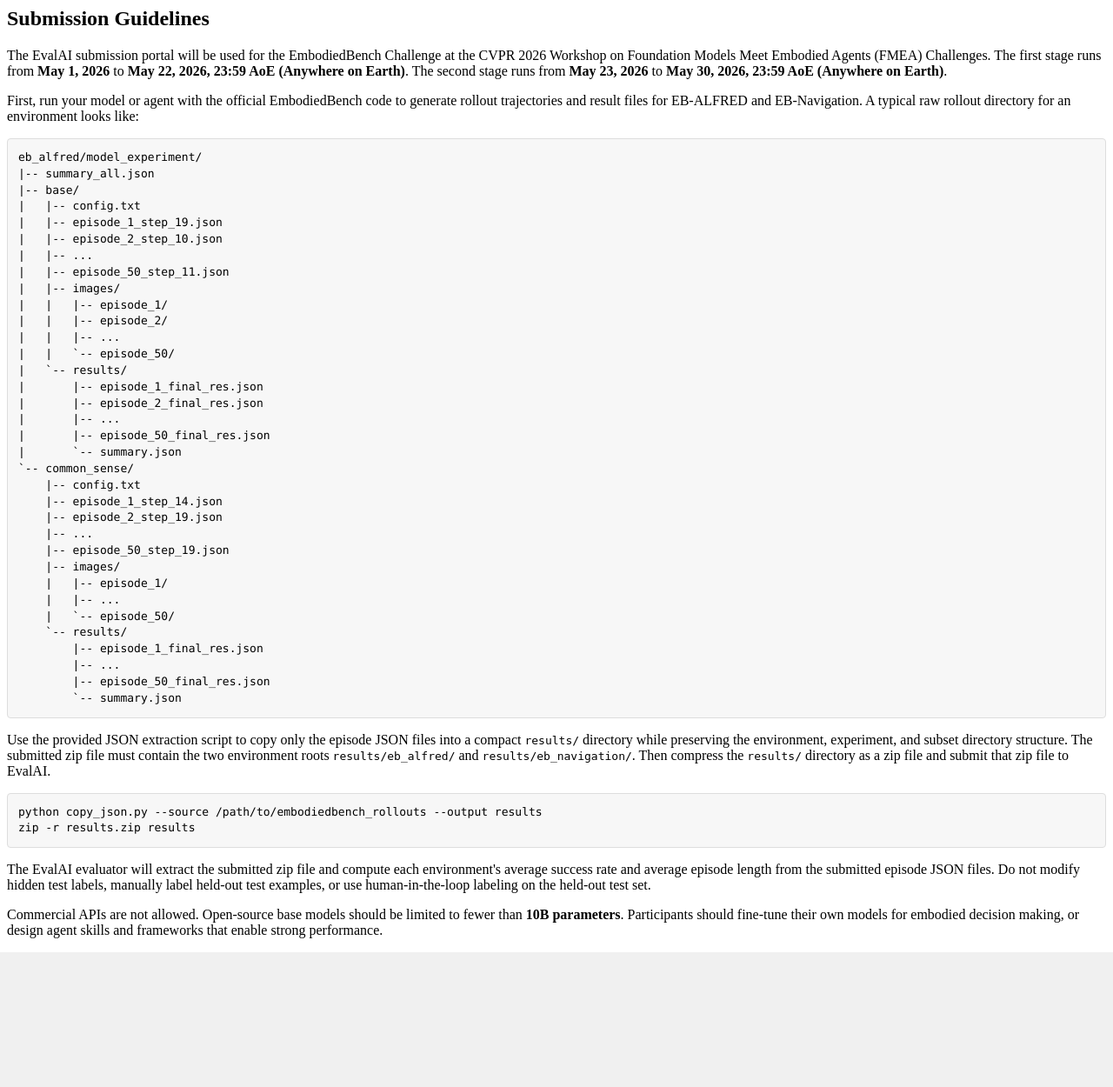
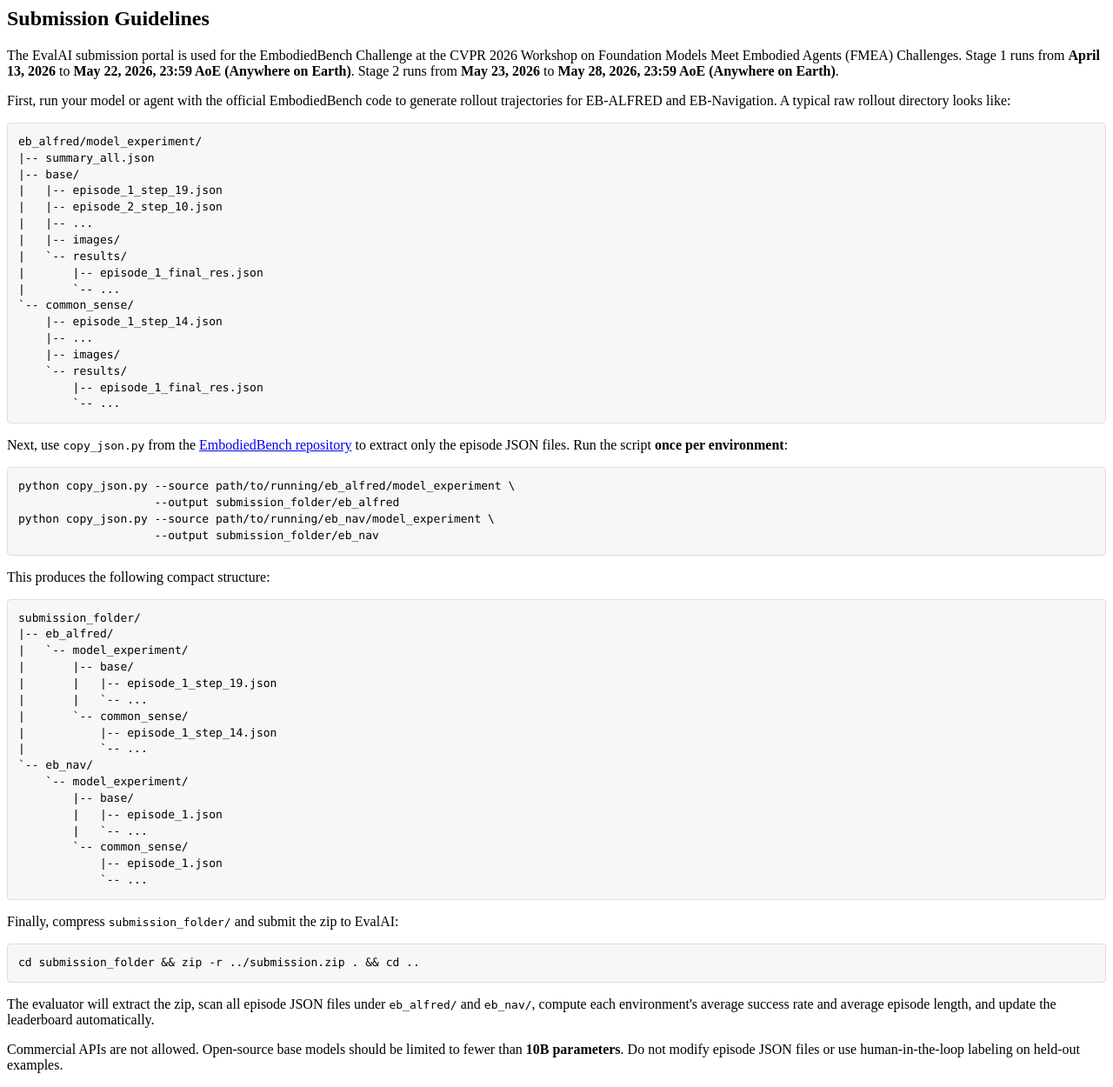
Before and after one commit to YangRui2015/EmbodiedBench-Challenge, a Python web app: template templates/submission_guidelines.html in a window 1280 px wide. Shown: the whole page at 87% size. Before the commit the page ends 1095 px from the top, so only its background shows below. Run offline with Jinja, Linux system fonts and the light colour scheme; the template is opened without the code that fills it, so the values that code supplies are empty.

Commit message:
Sync all templates and eval script with actual submission format
eval script:
- Robustly locate eb_alfred/eb_nav anywhere in extracted zip tree
  (handles submission_folder/, results/, or bare top-level layouts)

evaluation_details.html:
- Fix Stage 1 date: May 1 → April 13
- Fix Stage 2 date: May 30 → May 28
- Fix directory name: eb_navigation → eb_nav
- Show correct 2-command copy_json.py usage + zip command

submission_guidelines.html:
- Fix all dates (Apr 13, May 28)
- Fix directory name: eb_navigation → eb_nav
- Show correct 2-command copy_json.py workflow
- Add output directory structure diagram
- Fix zip command: cd submission_folder && zip -r ../submission.zip .

challenge_phase_1_description.html: May 1 → April 13
challenge_phase_2_description.html: May 30 → May 28 (both occurrences)

Co-Authored-By: Claude Sonnet 4.6 <noreply@anthropic.com>

```diff
--- a/templates/challenge_phase_1_description.html
+++ b/templates/challenge_phase_1_description.html
@@ -5,7 +5,7 @@
 </p>
 
 <p>
-  This phase runs from <strong>May 1, 2026</strong> to <strong>May 22, 2026, 23:59 AoE (Anywhere on Earth)</strong>.
+  This phase runs from <strong>April 13, 2026</strong> to <strong>May 22, 2026, 23:59 AoE (Anywhere on Earth)</strong>.
 </p>
 
 <p>
--- a/templates/challenge_phase_2_description.html
+++ b/templates/challenge_phase_2_description.html
@@ -5,7 +5,7 @@
 </p>
 
 <p>
-  This phase runs from <strong>May 23, 2026</strong> to <strong>May 30, 2026, 23:59 AoE (Anywhere on Earth)</strong>.
+  This phase runs from <strong>May 23, 2026</strong> to <strong>May 28, 2026, 23:59 AoE (Anywhere on Earth)</strong>.
 </p>
 
 <p>
@@ -13,5 +13,5 @@
 </p>
 
 <p>
-  The final submission deadline is <strong>May 30, 2026, 23:59 AoE (Anywhere on Earth)</strong>. The final submission package format, result announcement schedule, and any additional reproducibility requirements will be announced before this phase opens.
+  The final submission deadline is <strong>May 28, 2026, 23:59 AoE (Anywhere on Earth)</strong>. The final submission package format, result announcement schedule, and any additional reproducibility requirements will be announced before this phase opens.
 </p>
--- a/templates/submission_guidelines.html
+++ b/templates/submission_guidelines.html
@@ -1,59 +1,72 @@
 <h2>Submission Guidelines</h2>
 
 <p>
-  The EvalAI submission portal will be used for the EmbodiedBench Challenge at the CVPR 2026 Workshop on Foundation Models Meet Embodied Agents (FMEA) Challenges. The first stage runs from <strong>May 1, 2026</strong> to <strong>May 22, 2026, 23:59 AoE (Anywhere on Earth)</strong>. The second stage runs from <strong>May 23, 2026</strong> to <strong>May 30, 2026, 23:59 AoE (Anywhere on Earth)</strong>.
+  The EvalAI submission portal is used for the EmbodiedBench Challenge at the CVPR 2026 Workshop on Foundation Models Meet Embodied Agents (FMEA) Challenges. Stage 1 runs from <strong>April 13, 2026</strong> to <strong>May 22, 2026, 23:59 AoE (Anywhere on Earth)</strong>. Stage 2 runs from <strong>May 23, 2026</strong> to <strong>May 28, 2026, 23:59 AoE (Anywhere on Earth)</strong>.
 </p>
 
 <p>
-  First, run your model or agent with the official EmbodiedBench code to generate rollout trajectories and result files for EB-ALFRED and EB-Navigation. A typical raw rollout directory for an environment looks like:
+  First, run your model or agent with the official EmbodiedBench code to generate rollout trajectories for EB-ALFRED and EB-Navigation. A typical raw rollout directory looks like:
 </p>
 
-<pre style="background: #f7f7f7; border: 1px solid #ddd; border-radius: 4px; padding: 12px; overflow-x: auto; white-space: pre; font-family: Menlo, Monaco, Consolas, 'Courier New', monospace; font-size: 13px; line-height: 1.45;">eb_alfred/model_experiment/
+<pre style="background:#f7f7f7;border:1px solid #ddd;border-radius:4px;padding:12px;overflow-x:auto;white-space:pre;font-family:Menlo,Monaco,Consolas,'Courier New',monospace;font-size:13px;line-height:1.45;">eb_alfred/model_experiment/
 |-- summary_all.json
 |-- base/
-|   |-- config.txt
 |   |-- episode_1_step_19.json
 |   |-- episode_2_step_10.json
 |   |-- ...
-|   |-- episode_50_step_11.json
 |   |-- images/
-|   |   |-- episode_1/
-|   |   |-- episode_2/
-|   |   |-- ...
-|   |   `-- episode_50/
 |   `-- results/
 |       |-- episode_1_final_res.json
-|       |-- episode_2_final_res.json
-|       |-- ...
-|       |-- episode_50_final_res.json
-|       `-- summary.json
+|       `-- ...
 `-- common_sense/
-    |-- config.txt
     |-- episode_1_step_14.json
-    |-- episode_2_step_19.json
     |-- ...
-    |-- episode_50_step_19.json
     |-- images/
-    |   |-- episode_1/
-    |   |-- ...
-    |   `-- episode_50/
     `-- results/
         |-- episode_1_final_res.json
-        |-- ...
-        |-- episode_50_final_res.json
-        `-- summary.json</pre>
+        `-- ...</pre>
 
 <p>
-  Use the provided JSON extraction script to copy only the episode JSON files into a compact <code>results/</code> directory while preserving the environment, experiment, and subset directory structure. The submitted zip file must contain the two environment roots <code>results/eb_alfred/</code> and <code>results/eb_navigation/</code>. Then compress the <code>results/</code> directory as a zip file and submit that zip file to EvalAI.
+  Next, use <code>copy_json.py</code> from the <a href="https://github.com/EmbodiedBench/EmbodiedBench/blob/master/copy_json.py" target="_blank">EmbodiedBench repository</a> to extract only the episode JSON files. Run the script <strong>once per environment</strong>:
 </p>
 
-<pre style="background: #f7f7f7; border: 1px solid #ddd; border-radius: 4px; padding: 12px; overflow-x: auto; white-space: pre; font-family: Menlo, Monaco, Consolas, 'Courier New', monospace; font-size: 13px; line-height: 1.45;">python copy_json.py --source /path/to/embodiedbench_rollouts --output results
-zip -r results.zip results</pre>
+<pre style="background:#f7f7f7;border:1px solid #ddd;border-radius:4px;padding:12px;overflow-x:auto;white-space:pre;font-family:Menlo,Monaco,Consolas,'Courier New',monospace;font-size:13px;line-height:1.45;">python copy_json.py --source path/to/running/eb_alfred/model_experiment \
+                    --output submission_folder/eb_alfred
+python copy_json.py --source path/to/running/eb_nav/model_experiment \
+                    --output submission_folder/eb_nav</pre>
 
 <p>
-  The EvalAI evaluator will extract the submitted zip file and compute each environment's average success rate and average episode length from the submitted episode JSON files. Do not modify hidden test labels, manually label held-out test examples, or use human-in-the-loop labeling on the held-out test set.
+  This produces the following compact structure:
+</p>
+
+<pre style="background:#f7f7f7;border:1px solid #ddd;border-radius:4px;padding:12px;overflow-x:auto;white-space:pre;font-family:Menlo,Monaco,Consolas,'Courier New',monospace;font-size:13px;line-height:1.45;">submission_folder/
+|-- eb_alfred/
+|   `-- model_experiment/
+|       |-- base/
+|       |   |-- episode_1_step_19.json
+|       |   `-- ...
+|       `-- common_sense/
+|           |-- episode_1_step_14.json
+|           `-- ...
+`-- eb_nav/
+    `-- model_experiment/
+        |-- base/
+        |   |-- episode_1.json
+        |   `-- ...
+        `-- common_sense/
+            |-- episode_1.json
+            `-- ...</pre>
+
+<p>
+  Finally, compress <code>submission_folder/</code> and submit the zip to EvalAI:
+</p>
+
+<pre style="background:#f7f7f7;border:1px solid #ddd;border-radius:4px;padding:12px;overflow-x:auto;white-space:pre;font-family:Menlo,Monaco,Consolas,'Courier New',monospace;font-size:13px;line-height:1.45;">cd submission_folder && zip -r ../submission.zip . && cd ..</pre>
+
+<p>
+  The evaluator will extract the zip, scan all episode JSON files under <code>eb_alfred/</code> and <code>eb_nav/</code>, compute each environment's average success rate and average episode length, and update the leaderboard automatically.
 </p>
 
 <p>
-  Commercial APIs are not allowed. Open-source base models should be limited to fewer than <strong>10B parameters</strong>. Participants should fine-tune their own models for embodied decision making, or design agent skills and frameworks that enable strong performance.
+  Commercial APIs are not allowed. Open-source base models should be limited to fewer than <strong>10B parameters</strong>. Do not modify episode JSON files or use human-in-the-loop labeling on held-out examples.
 </p>
```
Also changed, not shown: evaluation_script/main.py (+9 -13 lines), templates/evaluation_details.html (+17 -15 lines).
